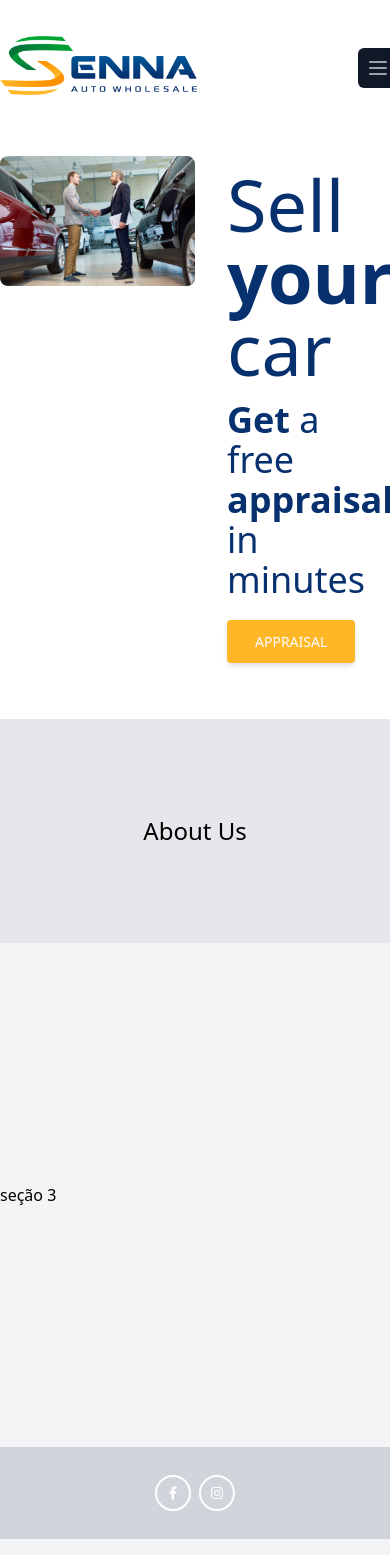
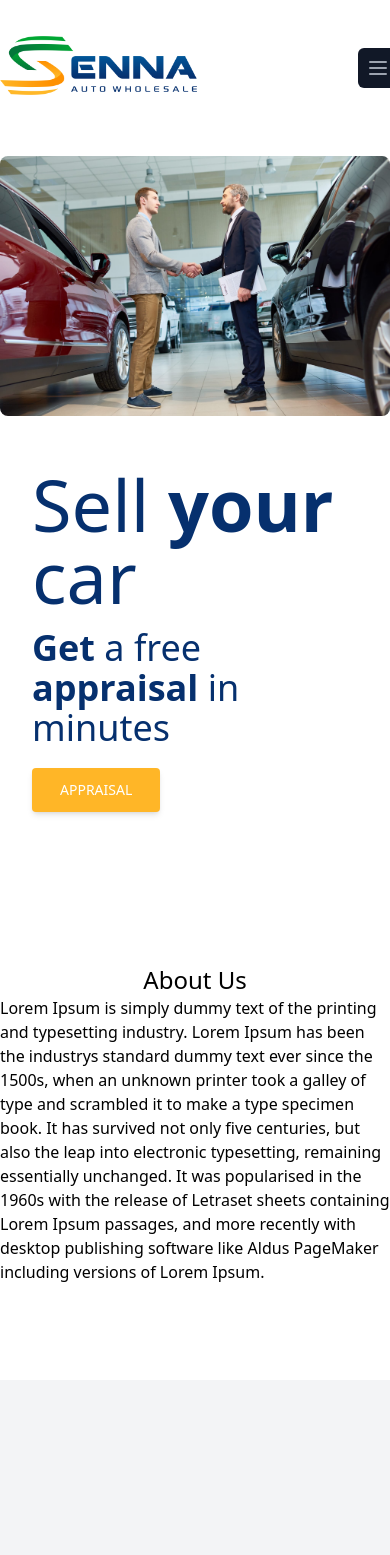
Before and after one commit to reginaldogomes/senna-auto-wholesale, a Next.js app: page / in a window 390 px wide. Shown: the top 1555 px of the page. Built offline with nearby package versions, Linux system fonts and the light colour scheme.

Commit message:
novos ajustes

```diff
--- a/src/components/Index/Index.tsx
+++ b/src/components/Index/Index.tsx
@@ -6,15 +6,15 @@ const Index = () => {
         <>
             <div className="w-full flex flex-col flex-wrap">
                 <section className="container m-auto">
-                    <div className="flex mb-4 sm:flex-col">
-                        <div className="w-1/2 py-5">
+                    <div className="flex flex-col mb-4">
+                        <div className="py-5">
                             <img
                                 src="images/sell-your-car-web.jpg"
                                 className="max-w-full h-auto rounded-lg"
                                 alt="..."
                             />
                         </div>
-                        <div className="w-1/2 bg-white py-10 pt-8 px-8">
+                        <div className="bg-white py-10 pt-8 px-8">
                             <h1 className="text-7xl text-blue">
                                 Sell <strong>your</strong> car
                             </h1>
@@ -30,8 +30,21 @@ const Index = () => {
                         </div>
                     </div>
                 </section>
-                <section className="container m-auto bg-gray-200 py-24">
+                <section className="container m-auto py-24">
                     <Title title="About Us" />
+                    <p>
+                        Lorem Ipsum is simply dummy text of the printing and
+                        typesetting industry. Lorem Ipsum has been the industrys
+                        standard dummy text ever since the 1500s, when an
+                        unknown printer took a galley of type and scrambled it
+                        to make a type specimen book. It has survived not only
+                        five centuries, but also the leap into electronic
+                        typesetting, remaining essentially unchanged. It was
+                        popularised in the 1960s with the release of Letraset
+                        sheets containing Lorem Ipsum passages, and more
+                        recently with desktop publishing software like Aldus
+                        PageMaker including versions of Lorem Ipsum.
+                    </p>
                 </section>
                 <section className="container m-auto bg-gray-100 py-60">
                     <h1>seção 3</h1>
--- a/src/components/Layout/MainContainer.tsx
+++ b/src/components/Layout/MainContainer.tsx
@@ -8,16 +8,14 @@ interface LayoutProps {
 
 export default function MainContainer(props: LayoutProps) {
     return (
-        <>
+        <div className="flex flex-col min-h-screen">
             <Header />
-
             <main
                 className={`max-w-7xl mx-auto flex-col justify-center items-center w`}
             >
                 {props.children}
             </main>
-
             <Footer />
-        </>
+        </div>
     )
 }
--- a/src/components/Layout/NavBar.tsx
+++ b/src/components/Layout/NavBar.tsx
@@ -22,7 +22,7 @@ export const NavBar = () => {
                                 </Link>
                                 <Link href="/sell">
                                     <a className="hover:bg-yellow text-blue px-3 py-2 rounded-md text-sm font-medium">
-                                        Sell Yout Car
+                                        Sell Your Car
                                     </a>
                                 </Link>
 
```
